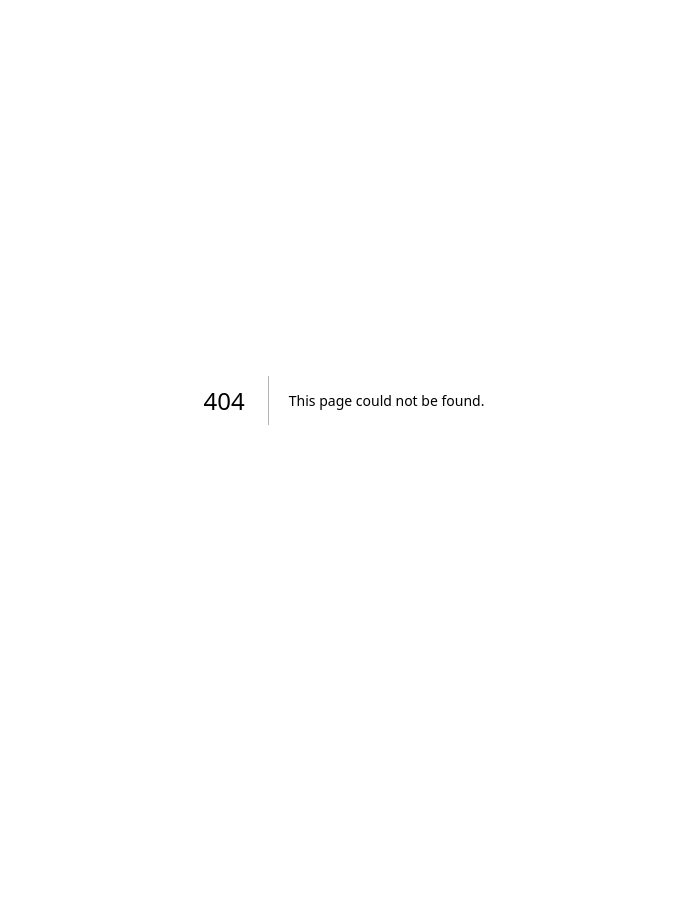
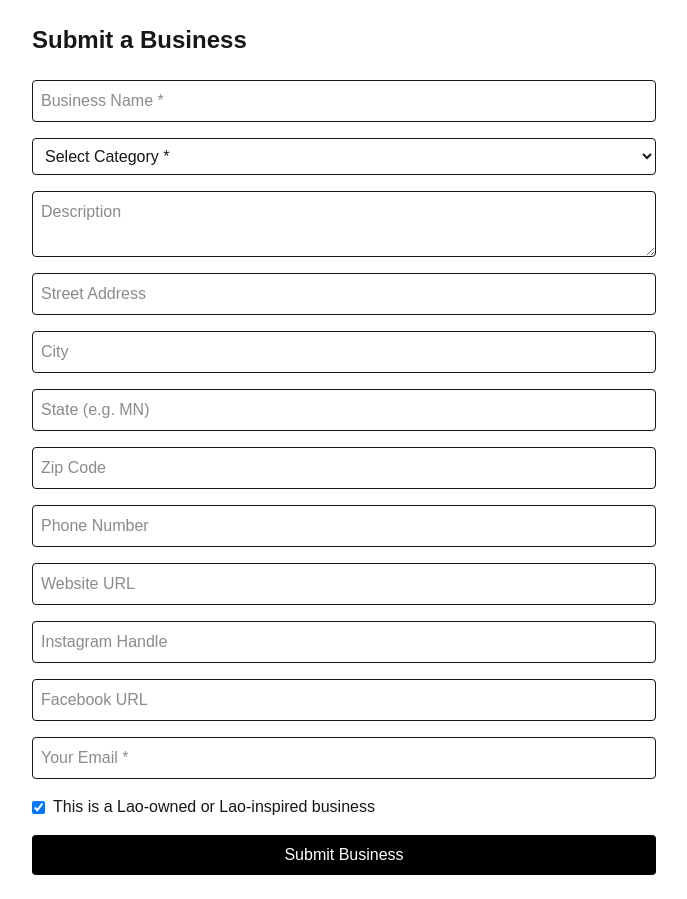
Before and after one commit to tonyinnmktg-ops/lao-list, a Next.js app: page /submit in a window 1280 px wide. Before the commit this address had no page. Shown: the whole page, without its empty margins (296-983 px from the left). Before the commit the page ends 800 px from the top, so only its background shows below. Built offline with nearby package versions, Linux system fonts and the light colour scheme; no server answers.

Commit message:
add submission form

```diff
--- /dev/null
+++ b/app/submit/page.js
@@ -0,0 +1,98 @@
+'use client'
+
+import { useState } from 'react'
+import { supabase } from '../../lib/supabase'
+
+export default function SubmitPage() {
+  const [form, setForm] = useState({
+    name: '',
+    category: '',
+    description: '',
+    address: '',
+    city: '',
+    state: '',
+    zip: '',
+    phone: '',
+    website: '',
+    instagram: '',
+    facebook: '',
+    is_lao_owned: true,
+    submitter_email: ''
+  })
+  const [submitted, setSubmitted] = useState(false)
+  const [loading, setLoading] = useState(false)
+
+  function handleChange(e) {
+    const { name, value, type, checked } = e.target
+    setForm({ ...form, [name]: type === 'checkbox' ? checked : value })
+  }
+
+  async function handleSubmit(e) {
+    e.preventDefault()
+    setLoading(true)
+
+    const { error } = await supabase.from('submissions').insert([{
+      ...form,
+      review_status: 'pending'
+    }])
+
+    if (!error) setSubmitted(true)
+    setLoading(false)
+  }
+
+  if (submitted) return (
+    <main className="max-w-2xl mx-auto p-6">
+      <h1 className="text-2xl font-bold mb-4">Thank you!</h1>
+      <p>Your submission is under review and will be added to Lao List
+shortly.</p>
+    </main>
+  )
+
+  return (
+    <main className="max-w-2xl mx-auto p-6">
+      <h1 className="text-2xl font-bold mb-6">Submit a Business</h1>
+      <form onSubmit={handleSubmit} className="flex flex-col gap-4">
+        <input name="name" placeholder="Business Name *" required
+onChange={handleChange} className="border p-2 rounded" />
+        <select name="category" required onChange={handleChange}
+className="border p-2 rounded">
+          <option value="">Select Category *</option>
+          <option value="restaurant">Restaurant</option>
+          <option value="nonprofit">Nonprofit</option>
+          <option value="service">Service</option>
+          <option value="retail">Retail</option>
+          <option value="other">Other</option>
+        </select>
+        <textarea name="description" placeholder="Description"
+onChange={handleChange} className="border p-2 rounded" />
+        <input name="address" placeholder="Street Address"
+onChange={handleChange} className="border p-2 rounded" />
+        <input name="city" placeholder="City" onChange={handleChange}
+className="border p-2 rounded" />
+        <input name="state" placeholder="State (e.g. MN)"
+onChange={handleChange} className="border p-2 rounded" />
+        <input name="zip" placeholder="Zip Code" onChange={handleChange}
+className="border p-2 rounded" />
+        <input name="phone" placeholder="Phone Number"
+onChange={handleChange} className="border p-2 rounded" />
+        <input name="website" placeholder="Website URL"
+onChange={handleChange} className="border p-2 rounded" />
+        <input name="instagram" placeholder="Instagram Handle"
+onChange={handleChange} className="border p-2 rounded" />
+        <input name="facebook" placeholder="Facebook URL"
+onChange={handleChange} className="border p-2 rounded" />
+        <input name="submitter_email" type="email" placeholder="Your Email
+*" required onChange={handleChange} className="border p-2 rounded" />
+        <label className="flex items-center gap-2">
+          <input name="is_lao_owned" type="checkbox" defaultChecked
+onChange={handleChange} />
+          This is a Lao-owned or Lao-inspired business
+        </label>
+        <button type="submit" disabled={loading} className="bg-black
+text-white p-2 rounded">
+          {loading ? 'Submitting...' : 'Submit Business'}
+        </button>
+      </form>
+    </main>
+  )
+}
```
